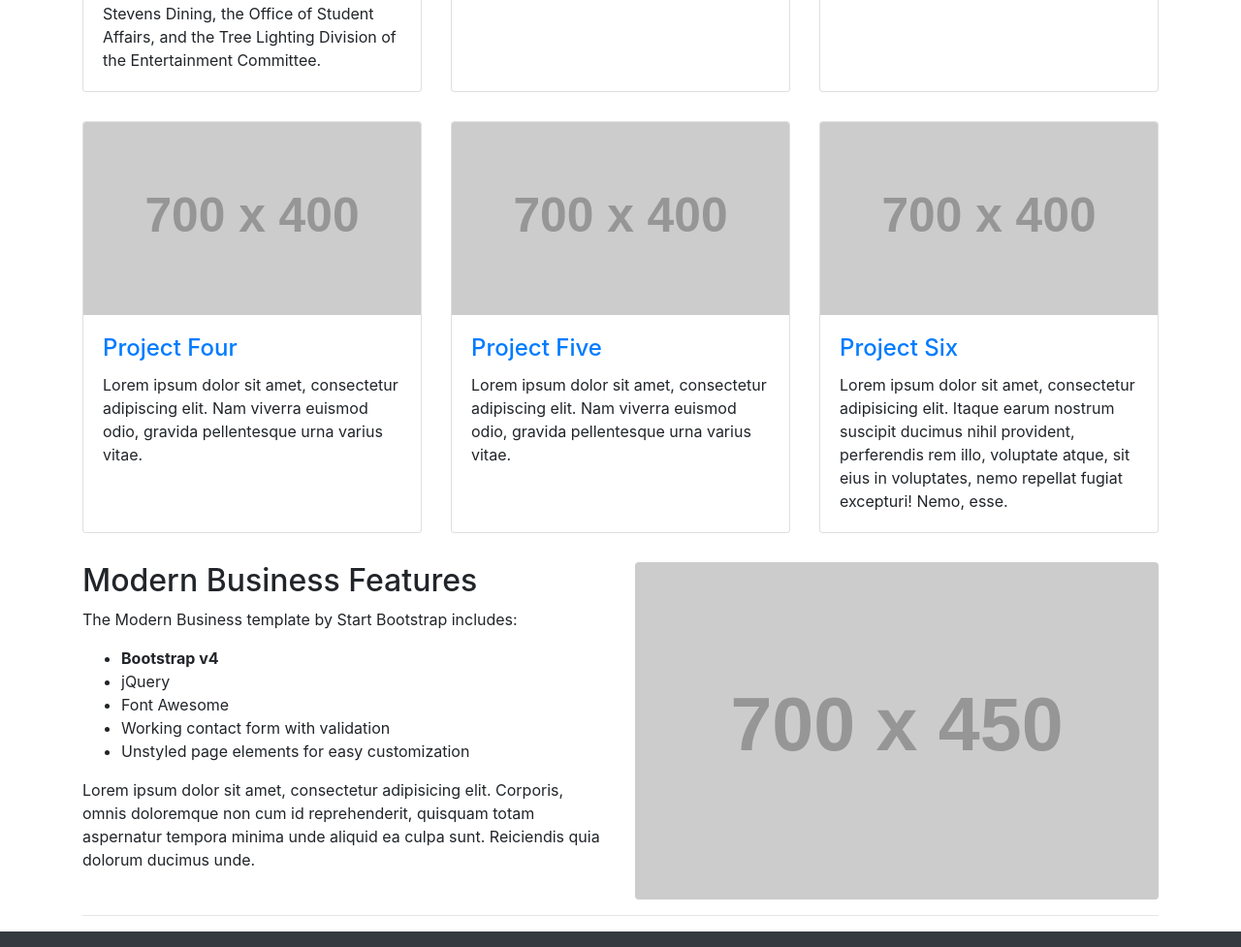
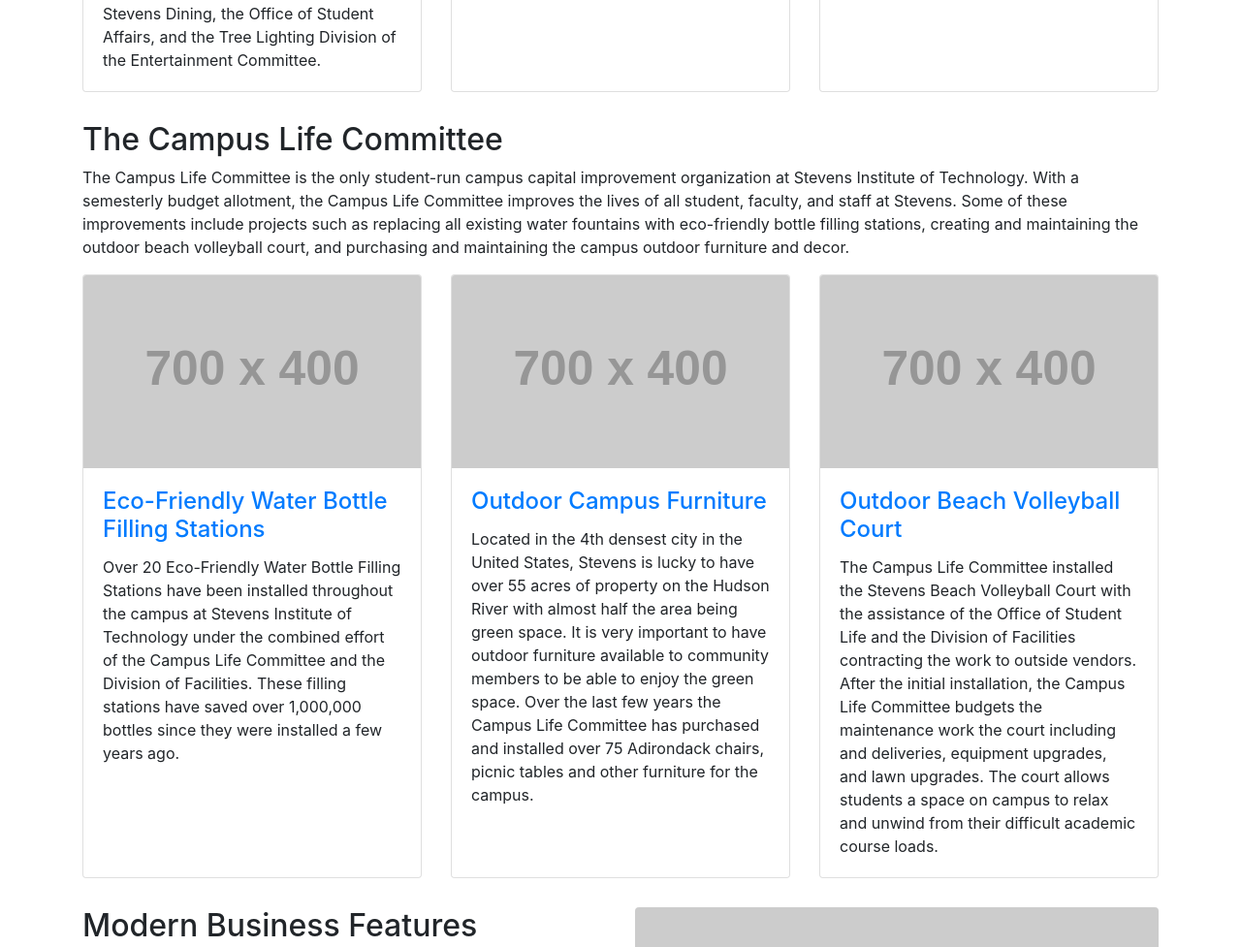
Before and after one commit to gklesaris/gklesaris.github.io, a website: page index.html in a window 1280 px wide. Shown: the part 1427-2404 px from the top of the page at 97% size. Drawn offline with Linux system fonts and the light colour scheme; placeholder pictures from the web are drawn by us.

Commit message:
push clc

```diff
--- a/index.html
+++ b/index.html
@@ -136,14 +136,22 @@
             </div>
           </div>
         </div>
+      </div>
+      <!-- /.row -->
+
+      <!-- Portfolio Section -->
+      <h2>The Campus Life Committee</h2>
+      <p>The Campus Life Committee is the only student-run campus capital improvement organization at Stevens Institute of Technology. With a semesterly budget allotment, the Campus Life Committee improves the lives of all student, faculty, and staff at Stevens. Some of these improvements include projects such as replacing all existing water fountains with eco-friendly bottle filling stations, creating and maintaining the outdoor beach volleyball court, and purchasing and maintaining the campus outdoor furniture and decor.</p>
+
+      <div class="row">
         <div class="col-lg-4 col-sm-6 portfolio-item">
           <div class="card h-100">
             <a href="#"><img class="card-img-top" src="http://placehold.it/700x400" alt=""></a>
             <div class="card-body">
               <h4 class="card-title">
-                <a href="#">Project Four</a>
+                <a href="#">Eco-Friendly Water Bottle Filling Stations</a>
               </h4>
-              <p class="card-text">Lorem ipsum dolor sit amet, consectetur adipiscing elit. Nam viverra euismod odio, gravida pellentesque urna varius vitae.</p>
+              <p class="card-text">Over 20 Eco-Friendly Water Bottle Filling Stations have been installed throughout the campus at Stevens Institute of Technology under the combined effort of the Campus Life Committee and the Division of Facilities. These filling stations have saved over 1,000,000 bottles since they were installed a few years ago.</p>
             </div>
           </div>
         </div>
@@ -152,9 +160,9 @@
             <a href="#"><img class="card-img-top" src="http://placehold.it/700x400" alt=""></a>
             <div class="card-body">
               <h4 class="card-title">
-                <a href="#">Project Five</a>
+                <a href="#">Outdoor Campus Furniture</a>
               </h4>
-              <p class="card-text">Lorem ipsum dolor sit amet, consectetur adipiscing elit. Nam viverra euismod odio, gravida pellentesque urna varius vitae.</p>
+              <p class="card-text">Located in the 4th densest city in the United States, Stevens is lucky to have over 55 acres of property on the Hudson River with almost half the area being green space. It is very important to have outdoor furniture available to community members to be able to enjoy the green space. Over the last few years the Campus Life Committee has purchased and installed over 75 Adirondack chairs, picnic tables and other furniture for the campus.</p>
             </div>
           </div>
         </div>
@@ -163,9 +171,9 @@
             <a href="#"><img class="card-img-top" src="http://placehold.it/700x400" alt=""></a>
             <div class="card-body">
               <h4 class="card-title">
-                <a href="#">Project Six</a>
+                <a href="#">Outdoor Beach Volleyball Court</a>
               </h4>
-              <p class="card-text">Lorem ipsum dolor sit amet, consectetur adipisicing elit. Itaque earum nostrum suscipit ducimus nihil provident, perferendis rem illo, voluptate atque, sit eius in voluptates, nemo repellat fugiat excepturi! Nemo, esse.</p>
+              <p class="card-text">The Campus Life Committee installed the Stevens Beach Volleyball Court with the assistance of the Office of Student Life and the Division of Facilities contracting the work to outside vendors. After the initial installation, the Campus Life Committee budgets the maintenance work the court including and deliveries, equipment upgrades, and lawn upgrades. The court allows students a space on campus to relax and unwind from their difficult academic course loads.</p>
             </div>
           </div>
         </div>
```
